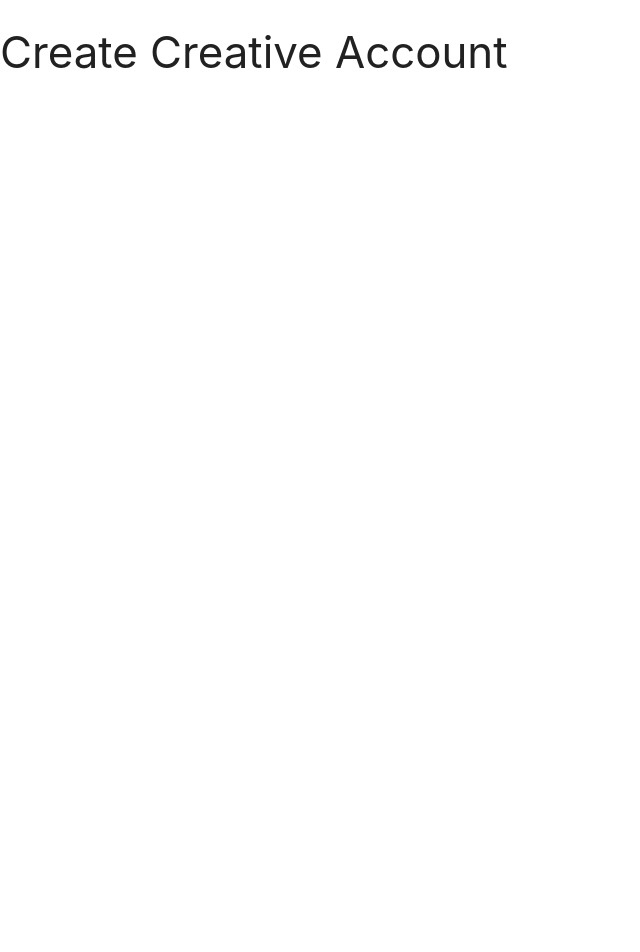
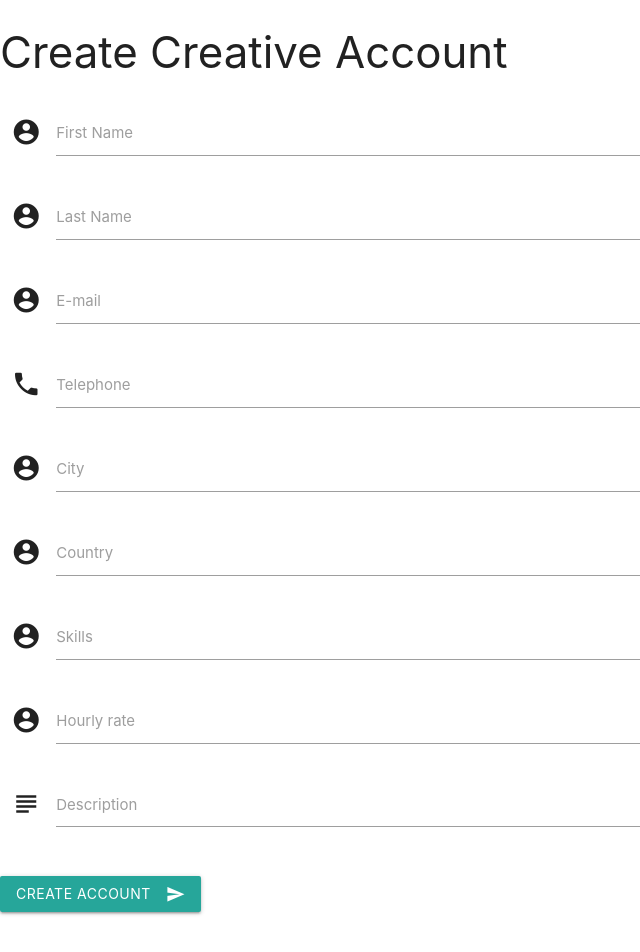
Before and after one commit to Code-Institute-Submissions/robinwesterback-creative-hub, a Flask app: page /create_creative in a window 1280 px wide. Shown: the whole page, without its empty margins (0-640 px from the left). Before the commit the page ends 69 px from the top, so only its background shows below. Run offline with Flask 2, Linux system fonts and the light colour scheme; some libraries are stand-ins or nearby versions.

Commit message:
Add input fields and a submit button to create a creative account.

```diff
--- a/app.py
+++ b/app.py
@@ -16,9 +16,18 @@ mongo = PyMongo(app)
 def get_creatives():
     return render_template("creatives.html", creatives=mongo.db.creatives.find())
 
+
 @app.route('/create_creative')
 def create_creative():
     return render_template('createCreative.html')
+
+
+@app.route('/insert_creative', methods=['POST'])
+def insert_creative():
+    creatives = mongo.db.creatives
+    creatives.insert_one(request.form.to_dict())
+    return redirect(url_for('get_creatives'))
+
 
 if __name__ == '__main__':
     app.run(host=os.environ.get('IP'),
--- a/templates/base.html
+++ b/templates/base.html
@@ -1,21 +1,30 @@
 <!DOCTYPE html>
 <html lang="en">
-<head>
-    <meta charset="UTF-8">
-    <meta name="viewport" content="width=device-width, initial-scale=1.0">
-    <link href="https://fonts.googleapis.com/icon?family=Material+Icons" rel="stylesheet">
-    <link rel="stylesheet" href="https://cdnjs.cloudflare.com/ajax/libs/materialize/1.0.0/css/materialize.min.css">
+  <head>
+    <meta charset="UTF-8" />
+    <meta name="viewport" content="width=device-width, initial-scale=1.0" />
+    <link
+      href="https://fonts.googleapis.com/icon?family=Material+Icons"
+      rel="stylesheet"
+    />
+    <link
+      rel="stylesheet"
+      href="https://cdnjs.cloudflare.com/ajax/libs/materialize/1.0.0/css/materialize.min.css"
+    />
     <title>Document</title>
-</head>
-<body>
-    {% block content %}
-    {% endblock %}
-    <script src="https://cdnjs.cloudflare.com/ajax/libs/jquery/3.5.1/jquery.min.js" integrity="sha512-bLT0Qm9VnAYZDflyKcBaQ2gg0hSYNQrJ8RilYldYQ1FxQYoCLtUjuuRuZo+fjqhx/qtq/1itJ0C2ejDxltZVFg==" crossorigin="anonymous"></script>
+  </head>
+  <body>
+    {% block content %} {% endblock %}
+    <script
+      src="https://cdnjs.cloudflare.com/ajax/libs/jquery/3.5.1/jquery.min.js"
+      integrity="sha512-bLT0Qm9VnAYZDflyKcBaQ2gg0hSYNQrJ8RilYldYQ1FxQYoCLtUjuuRuZo+fjqhx/qtq/1itJ0C2ejDxltZVFg=="
+      crossorigin="anonymous"
+    ></script>
     <script src="https://cdnjs.cloudflare.com/ajax/libs/materialize/1.0.0/js/materialize.min.js"></script>
     <script type="text/javascript">
-        $(document).ready(function() {
-            $('.collapsible').collapsible();
-        })
+      $(document).ready(function () {
+        $(".collapsible").collapsible();
+      });
     </script>
-</body>
+  </body>
 </html>
--- a/templates/createCreative.html
+++ b/templates/createCreative.html
@@ -1,6 +1,106 @@
-{% extends 'base.html' %}
-{% block content %}
+{% extends 'base.html' %} {% block content %}
 
 <h3>Create Creative Account</h3>
+<div class="row">
+  <form action="{{ url_for('insert_creative') }}" method="POST" class="col s12">
+    <div class="row">
+      <div class="input-field col s12">
+        <i class="material-icons prefix">account_circle</i>
+        <input
+          id="creative_first_name"
+          name="creative_first_name"
+          type="text"
+          class="validate"
+        />
+        <label for="creative_first_name">First Name</label>
+      </div>
+      <div class="input-field col s12">
+        <i class="material-icons prefix">account_circle</i>
+        <input
+          id="creative_last_name"
+          name="creative_last_name"
+          type="text"
+          class="validate"
+        />
+        <label for="creative_last_name">Last Name</label>
+      </div>
+      <div class="input-field col s12">
+        <i class="material-icons prefix">account_circle</i>
+        <input
+          id="creative_email"
+          name="creative_email"
+          type="email"
+          class="validate"
+        />
+        <label for="creative_email">E-mail</label>
+      </div>
+      <div class="input-field col s12">
+        <i class="material-icons prefix">phone</i>
+        <input
+          id="creative_phone"
+          name="creative_phone"
+          type="tel"
+          class="validate"
+        />
+        <label for="creative_phone">Telephone</label>
+      </div>
+      <div class="input-field col s12">
+        <i class="material-icons prefix">account_circle</i>
+        <input
+          id="creative_city"
+          name="creative_city"
+          type="text"
+          class="validate"
+        />
+        <label for="creative_city">City</label>
+      </div>
+      <div class="input-field col s12">
+        <i class="material-icons prefix">account_circle</i>
+        <input
+          id="creative_country"
+          name="creative_country"
+          type="text"
+          class="validate"
+        />
+        <label for="creative_country">Country</label>
+      </div>
+      <div class="input-field col s12">
+        <i class="material-icons prefix">account_circle</i>
+        <input
+          id="creative_skills"
+          name="creative_skills"
+          type="text"
+          class="validate"
+        />
+        <label for="creative_skills">Skills</label>
+      </div>
+      <div class="input-field col s12">
+        <i class="material-icons prefix">account_circle</i>
+        <input
+          id="creative_rate"
+          name="creative_rate"
+          type="text"
+          class="validate"
+        />
+        <label for="creative_rate">Hourly rate</label>
+      </div>
+      <div class="input-field col s12">
+        <i class="material-icons prefix">subject</i>
+        <textarea
+          id="creative_description"
+          name="creative_description"
+          class="materialize-textarea"
+        ></textarea>
+        <label for="creative_description">Description</label>
+      </div>
+    </div>
+    <div class="row">
+      <button class="btn waves-effect waves-light" type="submit" name="action">
+        Create Account
+        <i class="material-icons right">send</i>
+      </button>
+    </div>
+  </form>
+</div>
 
 {% endblock %}
--- a/templates/creatives.html
+++ b/templates/creatives.html
@@ -1,5 +1,4 @@
-{% extends 'base.html' %}
-{% block content %}
+{% extends 'base.html' %} {% block content %}
 
 <ul class="collapsible" data-collapsible="accordion">
   {% for creative in creatives %}
```
Lines whose indentation alone changed are shown as unchanged.
